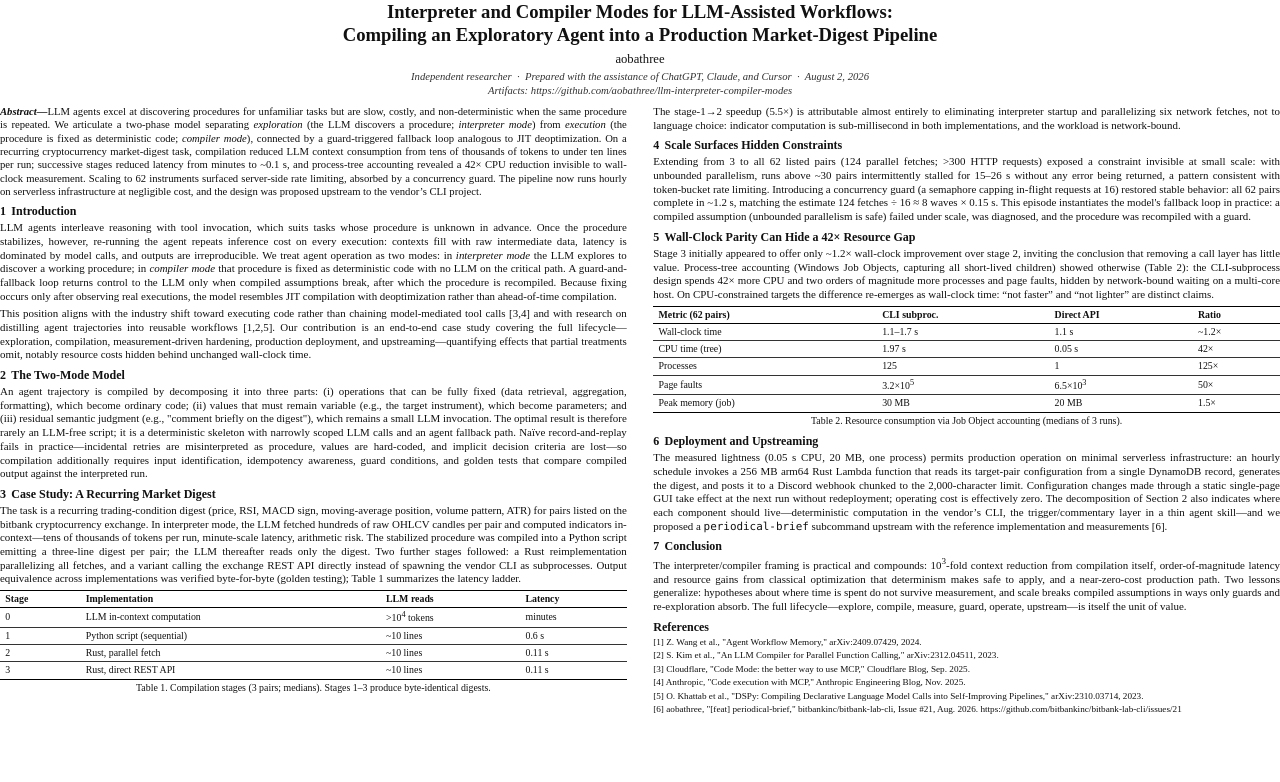
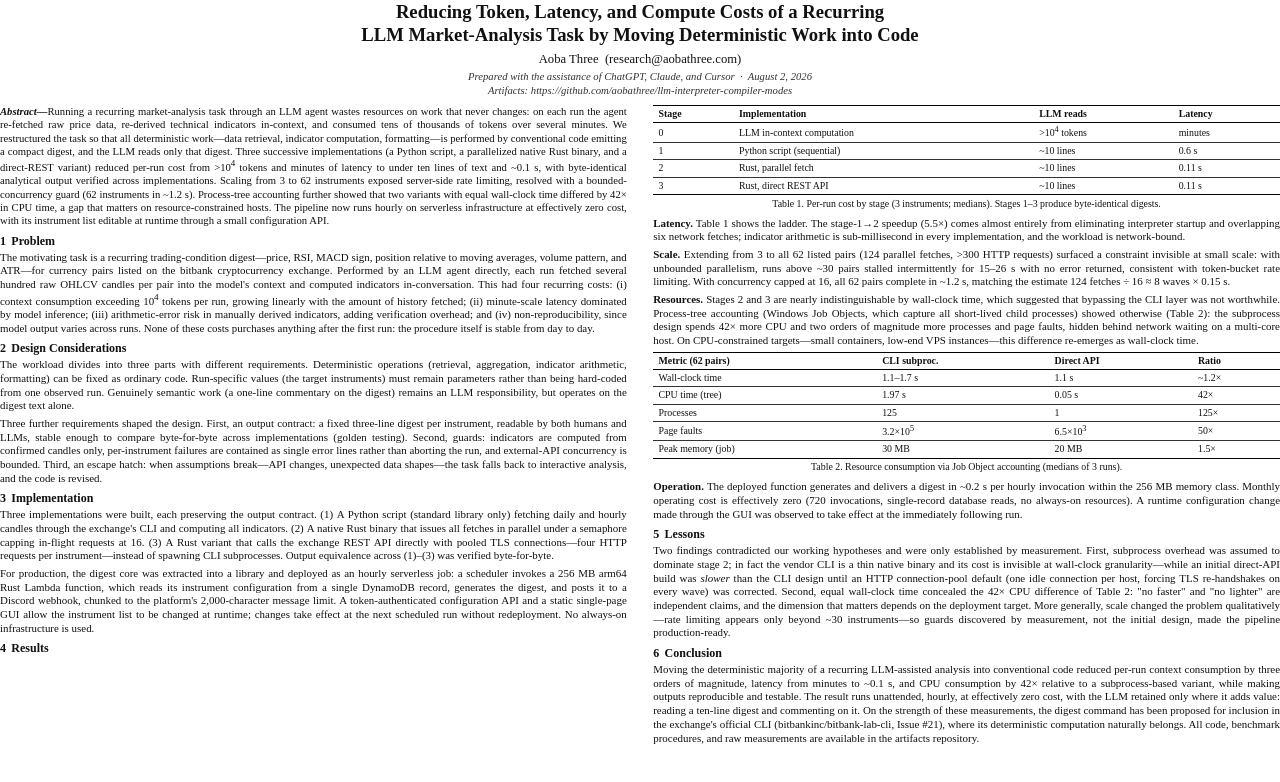
Before and after one commit to aobathree/llm-interpreter-compiler-modes, a plain HTML site: page docs-en/paper-print-source.html in a window 1280 px wide. Drawn offline with Linux system fonts and the light colour scheme.

Commit message:
Rewrite English paper: straight problem/design/implementation/results form
Drops the interpreter/compiler analogy framing and the unread references;
author line changed to Aoba Three (research@aobathree.com).

Co-Authored-By: Claude Fable 5 <noreply@anthropic.com>

```diff
--- a/docs-en/paper-print-source.html
+++ b/docs-en/paper-print-source.html
@@ -2,7 +2,7 @@
 <html lang="en">
 <head>
 <meta charset="utf-8">
-<title>Interpreter and Compiler Modes for LLM-Assisted Workflows</title>
+<title>Reducing Token, Latency, and Compute Costs of a Recurring LLM Market-Analysis Task</title>
 <style>
   @page { size: A4; margin: 10mm 11mm; }
   * { box-sizing: border-box; }
@@ -17,10 +17,9 @@
   h2 { font-size: 9pt; margin: 4.5pt 0 1.5pt 0; font-weight: bold; }
   h2 .num { margin-right: 4pt; }
   p { margin: 0 0 3pt 0; }
-  p.first { text-indent: 0; }
   .abstract-head { font-weight: bold; font-style: italic; }
   .abstract { font-size: 8pt; margin-bottom: 4pt; }
-  code { font-family: "Consolas", monospace; font-size: 8.2pt; }
+  code { font-family: "Consolas", monospace; font-size: 8pt; }
   table { border-collapse: collapse; font-size: 7.4pt; margin: 3pt auto 2pt auto;
           width: 100%; }
   th, td { border-top: 0.7pt solid #333; border-bottom: 0.7pt solid #333;
@@ -28,35 +27,35 @@
   thead th { border-top: 1.2pt solid #000; border-bottom: 0.7pt solid #000; }
   tbody tr:last-child td { border-bottom: 1.2pt solid #000; }
   .caption { font-size: 7.4pt; text-align: center; margin: 1pt 0 5pt 0; }
-  .refs { font-size: 6.9pt; line-height: 1.18; }
-  .refs p { margin: 0 0 2pt 0; padding-left: 12pt; text-indent: -12pt; }
   .figbox { break-inside: avoid; }
 </style>
 </head>
 <body>
 
 <div class="titleblock">
-<h1>Interpreter and Compiler Modes for LLM-Assisted Workflows:<br>
-Compiling an Exploratory Agent into a Production Market-Digest Pipeline</h1>
-<p class="authors">aobathree</p>
-<p class="affil">Independent researcher &nbsp;·&nbsp; Prepared with the assistance of ChatGPT, Claude, and Cursor &nbsp;·&nbsp; August 2, 2026</p>
+<h1>Reducing Token, Latency, and Compute Costs of a Recurring<br>
+LLM Market-Analysis Task by Moving Deterministic Work into Code</h1>
+<p class="authors">Aoba Three &nbsp;(research@aobathree.com)</p>
+<p class="affil">Prepared with the assistance of ChatGPT, Claude, and Cursor &nbsp;·&nbsp; August 2, 2026</p>
 <p class="affil">Artifacts: https://github.com/aobathree/llm-interpreter-compiler-modes</p>
 </div>
 
 <div class="twocol">
 
-<p class="abstract"><span class="abstract-head">Abstract—</span>LLM agents excel at discovering procedures for unfamiliar tasks but are slow, costly, and non-deterministic when the same procedure is repeated. We articulate a two-phase model separating <i>exploration</i> (the LLM discovers a procedure; <i>interpreter mode</i>) from <i>execution</i> (the procedure is fixed as deterministic code; <i>compiler mode</i>), connected by a guard-triggered fallback loop analogous to JIT deoptimization. On a recurring cryptocurrency market-digest task, compilation reduced LLM context consumption from tens of thousands of tokens to under ten lines per run; successive stages reduced latency from minutes to ~0.1 s, and process-tree accounting revealed a 42× CPU reduction invisible to wall-clock measurement. Scaling to 62 instruments surfaced server-side rate limiting, absorbed by a concurrency guard. The pipeline now runs hourly on serverless infrastructure at negligible cost, and the design was proposed upstream to the vendor’s CLI project.</p>
+<p class="abstract"><span class="abstract-head">Abstract&mdash;</span>Running a recurring market-analysis task through an LLM agent wastes resources on work that never changes: on each run the agent re-fetched raw price data, re-derived technical indicators in-context, and consumed tens of thousands of tokens over several minutes. We restructured the task so that all deterministic work&mdash;data retrieval, indicator computation, formatting&mdash;is performed by conventional code emitting a compact digest, and the LLM reads only that digest. Three successive implementations (a Python script, a parallelized native Rust binary, and a direct-REST variant) reduced per-run cost from &gt;10<sup>4</sup> tokens and minutes of latency to under ten lines of text and ~0.1&nbsp;s, with byte-identical analytical output verified across implementations. Scaling from 3 to 62 instruments exposed server-side rate limiting, resolved with a bounded-concurrency guard (62 instruments in ~1.2&nbsp;s). Process-tree accounting further showed that two variants with equal wall-clock time differed by 42&times; in CPU time, a gap that matters on resource-constrained hosts. The pipeline now runs hourly on serverless infrastructure at effectively zero cost, with its instrument list editable at runtime through a small configuration API.</p>
 
-<h2><span class="num">1</span>Introduction</h2>
-<p>LLM agents interleave reasoning with tool invocation, which suits tasks whose procedure is unknown in advance. Once the procedure stabilizes, however, re-running the agent repeats inference cost on every execution: contexts fill with raw intermediate data, latency is dominated by model calls, and outputs are irreproducible. We treat agent operation as two modes: in <i>interpreter mode</i> the LLM explores to discover a working procedure; in <i>compiler mode</i> that procedure is fixed as deterministic code with no LLM on the critical path. A guard-and-fallback loop returns control to the LLM only when compiled assumptions break, after which the procedure is recompiled. Because fixing occurs only after observing real executions, the model resembles JIT compilation with deoptimization rather than ahead-of-time compilation.</p>
-<p>This position aligns with the industry shift toward executing code rather than chaining model-mediated tool calls [3,4] and with research on distilling agent trajectories into reusable workflows [1,2,5]. Our contribution is an end-to-end case study covering the full lifecycle—exploration, compilation, measurement-driven hardening, production deployment, and upstreaming—quantifying effects that partial treatments omit, notably resource costs hidden behind unchanged wall-clock time.</p>
+<h2><span class="num">1</span>Problem</h2>
+<p>The motivating task is a recurring trading-condition digest&mdash;price, RSI, MACD sign, position relative to moving averages, volume pattern, and ATR&mdash;for currency pairs listed on the bitbank cryptocurrency exchange. Performed by an LLM agent directly, each run fetched several hundred raw OHLCV candles per pair into the model's context and computed indicators in-conversation. This had four recurring costs: (i) context consumption exceeding 10<sup>4</sup> tokens per run, growing linearly with the amount of history fetched; (ii) minute-scale latency dominated by model inference; (iii) arithmetic-error risk in manually derived indicators, adding verification overhead; and (iv) non-reproducibility, since model output varies across runs. None of these costs purchases anything after the first run: the procedure itself is stable from day to day.</p>
 
-<h2><span class="num">2</span>The Two-Mode Model</h2>
-<p>An agent trajectory is compiled by decomposing it into three parts: (i) operations that can be fully fixed (data retrieval, aggregation, formatting), which become ordinary code; (ii) values that must remain variable (e.g., the target instrument), which become parameters; and (iii) residual semantic judgment (e.g., "comment briefly on the digest"), which remains a small LLM invocation. The optimal result is therefore rarely an LLM-free script; it is a deterministic skeleton with narrowly scoped LLM calls and an agent fallback path. Naïve record-and-replay fails in practice—incidental retries are misinterpreted as procedure, values are hard-coded, and implicit decision criteria are lost—so compilation additionally requires input identification, idempotency awareness, guard conditions, and golden tests that compare compiled output against the interpreted run.</p>
+<h2><span class="num">2</span>Design Considerations</h2>
+<p>The workload divides into three parts with different requirements. Deterministic operations (retrieval, aggregation, indicator arithmetic, formatting) can be fixed as ordinary code. Run-specific values (the target instruments) must remain parameters rather than being hard-coded from one observed run. Genuinely semantic work (a one-line commentary on the digest) remains an LLM responsibility, but operates on the digest text alone.</p>
+<p>Three further requirements shaped the design. First, an output contract: a fixed three-line digest per instrument, readable by both humans and LLMs, stable enough to compare byte-for-byte across implementations (golden testing). Second, guards: indicators are computed from confirmed candles only, per-instrument failures are contained as single error lines rather than aborting the run, and external-API concurrency is bounded. Third, an escape hatch: when assumptions break&mdash;API changes, unexpected data shapes&mdash;the task falls back to interactive analysis, and the code is revised.</p>
 
-<h2><span class="num">3</span>Case Study: A Recurring Market Digest</h2>
-<p>The task is a recurring trading-condition digest (price, RSI, MACD sign, moving-average position, volume pattern, ATR) for pairs listed on the bitbank cryptocurrency exchange. In interpreter mode, the LLM fetched hundreds of raw OHLCV candles per pair and computed indicators in-context—tens of thousands of tokens per run, minute-scale latency, arithmetic risk. The stabilized procedure was compiled into a Python script emitting a three-line digest per pair; the LLM thereafter reads only the digest. Two further stages followed: a Rust reimplementation parallelizing all fetches, and a variant calling the exchange REST API directly instead of spawning the vendor CLI as subprocesses. Output equivalence across implementations was verified byte-for-byte (golden testing); Table&nbsp;1 summarizes the latency ladder.</p>
+<h2><span class="num">3</span>Implementation</h2>
+<p>Three implementations were built, each preserving the output contract. (1)&nbsp;A Python script (standard library only) fetching daily and hourly candles through the exchange's CLI and computing all indicators. (2)&nbsp;A native Rust binary that issues all fetches in parallel under a semaphore capping in-flight requests at 16. (3)&nbsp;A Rust variant that calls the exchange REST API directly with pooled TLS connections&mdash;four HTTP requests per instrument&mdash;instead of spawning CLI subprocesses. Output equivalence across (1)&ndash;(3) was verified byte-for-byte.</p>
+<p>For production, the digest core was extracted into a library and deployed as an hourly serverless job: a scheduler invokes a 256&nbsp;MB arm64 Rust Lambda function, which reads its instrument configuration from a single DynamoDB record, generates the digest, and posts it to a Discord webhook, chunked to the platform's 2,000-character message limit. A token-authenticated configuration API and a static single-page GUI allow the instrument list to be changed at runtime; changes take effect at the next scheduled run without redeployment. No always-on infrastructure is used.</p>
 
+<h2><span class="num">4</span>Results</h2>
 <div class="figbox">
 <table>
 <thead><tr><th>Stage</th><th>Implementation</th><th>LLM reads</th><th>Latency</th></tr></thead>
@@ -67,46 +66,32 @@ Compiling an Exploratory Agent into a Production Market-Digest Pipeline</h1>
 <tr><td>3</td><td>Rust, direct REST API</td><td>~10 lines</td><td>0.11 s</td></tr>
 </tbody>
 </table>
-<p class="caption">Table 1. Compilation stages (3 pairs; medians). Stages 1–3 produce byte-identical digests.</p>
+<p class="caption">Table 1. Per-run cost by stage (3 instruments; medians). Stages 1&ndash;3 produce byte-identical digests.</p>
 </div>
-
-<p>The stage-1→2 speedup (5.5×) is attributable almost entirely to eliminating interpreter startup and parallelizing six network fetches, not to language choice: indicator computation is sub-millisecond in both implementations, and the workload is network-bound.</p>
-
-<h2><span class="num">4</span>Scale Surfaces Hidden Constraints</h2>
-<p>Extending from 3 to all 62 listed pairs (124 parallel fetches; &gt;300 HTTP requests) exposed a constraint invisible at small scale: with unbounded parallelism, runs above ~30 pairs intermittently stalled for 15–26 s without any error being returned, a pattern consistent with token-bucket rate limiting. Introducing a concurrency guard (a semaphore capping in-flight requests at 16) restored stable behavior: all 62 pairs complete in ~1.2 s, matching the estimate 124 fetches ÷ 16 ≈ 8 waves × 0.15 s. This episode instantiates the model's fallback loop in practice: a compiled assumption (unbounded parallelism is safe) failed under scale, was diagnosed, and the procedure was recompiled with a guard.</p>
-
-<h2><span class="num">5</span>Wall-Clock Parity Can Hide a 42× Resource Gap</h2>
-<p>Stage 3 initially appeared to offer only ~1.2× wall-clock improvement over stage 2, inviting the conclusion that removing a call layer has little value. Process-tree accounting (Windows Job Objects, capturing all short-lived children) showed otherwise (Table&nbsp;2): the CLI-subprocess design spends 42× more CPU and two orders of magnitude more processes and page faults, hidden by network-bound waiting on a multi-core host. On CPU-constrained targets the difference re-emerges as wall-clock time: “not faster” and “not lighter” are distinct claims.</p>
+<p><b>Latency.</b> Table&nbsp;1 shows the ladder. The stage-1&rarr;2 speedup (5.5&times;) comes almost entirely from eliminating interpreter startup and overlapping six network fetches; indicator arithmetic is sub-millisecond in every implementation, and the workload is network-bound.</p>
+<p><b>Scale.</b> Extending from 3 to all 62 listed pairs (124 parallel fetches, &gt;300 HTTP requests) surfaced a constraint invisible at small scale: with unbounded parallelism, runs above ~30 pairs stalled intermittently for 15&ndash;26&nbsp;s with no error returned, consistent with token-bucket rate limiting. With concurrency capped at 16, all 62 pairs complete in ~1.2&nbsp;s, matching the estimate 124 fetches &divide; 16 &asymp; 8 waves &times; 0.15&nbsp;s.</p>
+<p><b>Resources.</b> Stages 2 and 3 are nearly indistinguishable by wall-clock time, which suggested that bypassing the CLI layer was not worthwhile. Process-tree accounting (Windows Job Objects, which capture all short-lived child processes) showed otherwise (Table&nbsp;2): the subprocess design spends 42&times; more CPU and two orders of magnitude more processes and page faults, hidden behind network waiting on a multi-core host. On CPU-constrained targets&mdash;small containers, low-end VPS instances&mdash;this difference re-emerges as wall-clock time.</p>
 
 <div class="figbox">
 <table>
 <thead><tr><th>Metric (62 pairs)</th><th>CLI subproc.</th><th>Direct API</th><th>Ratio</th></tr></thead>
 <tbody>
-<tr><td>Wall-clock time</td><td>1.1–1.7 s</td><td>1.1 s</td><td>~1.2×</td></tr>
-<tr><td>CPU time (tree)</td><td>1.97 s</td><td>0.05 s</td><td>42×</td></tr>
-<tr><td>Processes</td><td>125</td><td>1</td><td>125×</td></tr>
-<tr><td>Page faults</td><td>3.2×10<sup>5</sup></td><td>6.5×10<sup>3</sup></td><td>50×</td></tr>
-<tr><td>Peak memory (job)</td><td>30 MB</td><td>20 MB</td><td>1.5×</td></tr>
+<tr><td>Wall-clock time</td><td>1.1&ndash;1.7 s</td><td>1.1 s</td><td>~1.2&times;</td></tr>
+<tr><td>CPU time (tree)</td><td>1.97 s</td><td>0.05 s</td><td>42&times;</td></tr>
+<tr><td>Processes</td><td>125</td><td>1</td><td>125&times;</td></tr>
+<tr><td>Page faults</td><td>3.2&times;10<sup>5</sup></td><td>6.5&times;10<sup>3</sup></td><td>50&times;</td></tr>
+<tr><td>Peak memory (job)</td><td>30 MB</td><td>20 MB</td><td>1.5&times;</td></tr>
 </tbody>
 </table>
 <p class="caption">Table 2. Resource consumption via Job Object accounting (medians of 3 runs).</p>
 </div>
+<p><b>Operation.</b> The deployed function generates and delivers a digest in ~0.2&nbsp;s per hourly invocation within the 256&nbsp;MB memory class. Monthly operating cost is effectively zero (720 invocations, single-record database reads, no always-on resources). A runtime configuration change made through the GUI was observed to take effect at the immediately following run.</p>
 
-<h2><span class="num">6</span>Deployment and Upstreaming</h2>
-<p>The measured lightness (0.05 s CPU, 20 MB, one process) permits production operation on minimal serverless infrastructure: an hourly schedule invokes a 256 MB arm64 Rust Lambda function that reads its target-pair configuration from a single DynamoDB record, generates the digest, and posts it to a Discord webhook chunked to the 2,000-character limit. Configuration changes made through a static single-page GUI take effect at the next run without redeployment; operating cost is effectively zero. The decomposition of Section&nbsp;2 also indicates where each component should live—deterministic computation in the vendor’s CLI, the trigger/commentary layer in a thin agent skill—and we proposed a <code>periodical-brief</code> subcommand upstream with the reference implementation and measurements [6].</p>
+<h2><span class="num">5</span>Lessons</h2>
+<p>Two findings contradicted our working hypotheses and were only established by measurement. First, subprocess overhead was assumed to dominate stage&nbsp;2; in fact the vendor CLI is a thin native binary and its cost is invisible at wall-clock granularity&mdash;while an initial direct-API build was <i>slower</i> than the CLI design until an HTTP connection-pool default (one idle connection per host, forcing TLS re-handshakes on every wave) was corrected. Second, equal wall-clock time concealed the 42&times; CPU difference of Table&nbsp;2: "no faster" and "no lighter" are independent claims, and the dimension that matters depends on the deployment target. More generally, scale changed the problem qualitatively&mdash;rate limiting appears only beyond ~30 instruments&mdash;so guards discovered by measurement, not the initial design, made the pipeline production-ready.</p>
 
-<h2><span class="num">7</span>Conclusion</h2>
-<p>The interpreter/compiler framing is practical and compounds: 10<sup>3</sup>-fold context reduction from compilation itself, order-of-magnitude latency and resource gains from classical optimization that determinism makes safe to apply, and a near-zero-cost production path. Two lessons generalize: hypotheses about where time is spent do not survive measurement, and scale breaks compiled assumptions in ways only guards and re-exploration absorb. The full lifecycle—explore, compile, measure, guard, operate, upstream—is itself the unit of value.</p>
-
-<h2>References</h2>
-<div class="refs">
-<p>[1] Z. Wang et al., "Agent Workflow Memory," arXiv:2409.07429, 2024.</p>
-<p>[2] S. Kim et al., "An LLM Compiler for Parallel Function Calling," arXiv:2312.04511, 2023.</p>
-<p>[3] Cloudflare, "Code Mode: the better way to use MCP," Cloudflare Blog, Sep. 2025.</p>
-<p>[4] Anthropic, "Code execution with MCP," Anthropic Engineering Blog, Nov. 2025.</p>
-<p>[5] O. Khattab et al., "DSPy: Compiling Declarative Language Model Calls into Self-Improving Pipelines," arXiv:2310.03714, 2023.</p>
-<p>[6] aobathree, "[feat] periodical-brief," bitbankinc/bitbank-lab-cli, Issue #21, Aug. 2026. https://github.com/bitbankinc/bitbank-lab-cli/issues/21</p>
-</div>
+<h2><span class="num">6</span>Conclusion</h2>
+<p>Moving the deterministic majority of a recurring LLM-assisted analysis into conventional code reduced per-run context consumption by three orders of magnitude, latency from minutes to ~0.1&nbsp;s, and CPU consumption by 42&times; relative to a subprocess-based variant, while making outputs reproducible and testable. The result runs unattended, hourly, at effectively zero cost, with the LLM retained only where it adds value: reading a ten-line digest and commenting on it. On the strength of these measurements, the digest command has been proposed for inclusion in the exchange's official CLI (bitbankinc/bitbank-lab-cli, Issue&nbsp;#21), where its deterministic computation naturally belongs. All code, benchmark procedures, and raw measurements are available in the artifacts repository.</p>
 
 </div>
 </body>
```
Also changed, not shown: 1 other file.
